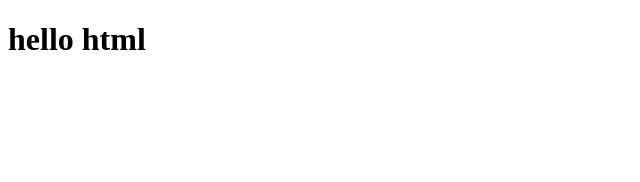
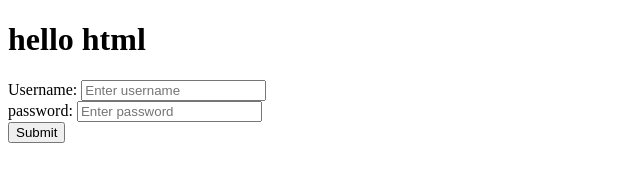
Before and after one commit to Kraven0112/jfsd, a plain HTML site: page index.html in a window 1280 px wide. Shown: the whole page, without its empty margins (0-640 px from the left). Drawn offline with Linux system fonts and the light colour scheme.

Commit message:
file modified

```diff
--- a/index.html
+++ b/index.html
@@ -9,8 +9,14 @@
     <h1>hello html</h1>
 <div class="main">
     <div class="user">
-        <label for=""></label>
+        <label for="">Username:</label>
+        <input type="text" placeholder="Enter username" name="username">
     </div>
+    <div class="password">
+        <label for="">password:</label>
+        <input type="password" placeholder="Enter password" name="password">
+    </div>
+    <div class="button"><button>Submit</button></div>
     <div></div>
 </div>
 </body>
```
